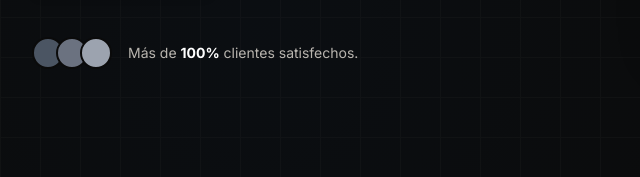
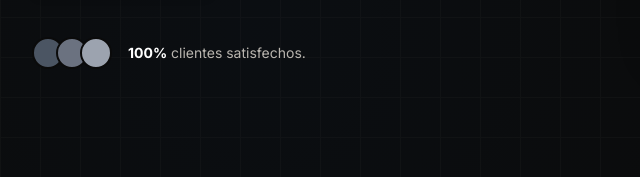
Before and after one commit to Rober-prog/Baltas-Media-Lab, a plain HTML site: page index.html in a window 1280 px wide. Shown: the part 623-800 px from the top of the page, 0-640 px from the left. Drawn offline with nearby package versions, Linux system fonts and the light colour scheme.

Commit message:
Remove 'Más de' from client satisfaction message

```diff
--- a/index.html
+++ b/index.html
@@ -139,7 +139,7 @@
 <div class="w-8 h-8 rounded-full bg-gray-500 border-2 border-background-dark"></div>
 <div class="w-8 h-8 rounded-full bg-gray-400 border-2 border-background-dark"></div>
 </div>
-<p>Más de <span class="font-bold text-white">100%</span> clientes satisfechos.</p>
+<p><span class="font-bold text-white">100%</span> clientes satisfechos.</p>
 </div>
 </div>
     <div class="relative fade-in-up delay-200 flex justify-center">
```
